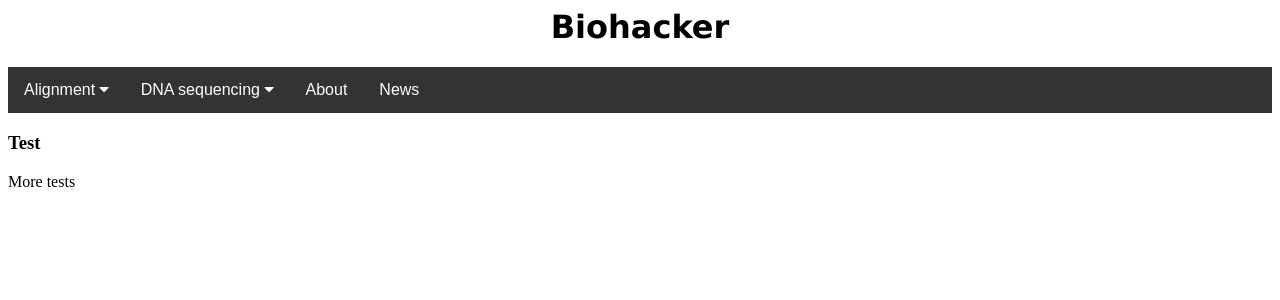
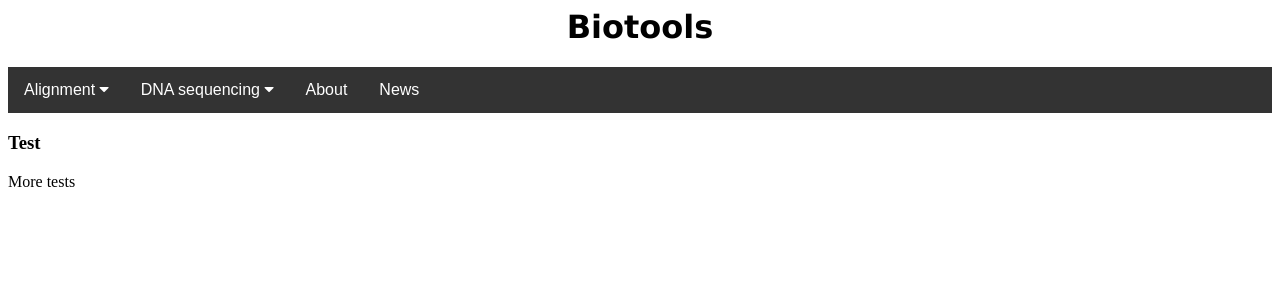
Before and after one commit to TimothyOlsson/Biotools, a Flask app: page / in a window 1280 px wide. Shown: the top 300 px of the page. Run offline with Flask 2, Linux system fonts and the light colour scheme.

Commit message:
Changed name to biotools

```diff
--- a/Main.py
+++ b/Main.py
@@ -33,7 +33,7 @@ logging.basicConfig(format='%(asctime)s %(levelname)-8s %(message)s',
 #Root page
 @app.route('/')
 def index():
-    author = "Biohacker"
+    author = "Biotools"
     options_dict = {'Alignment': ['MSA', 'Pairwise', 'cats'],
                    'DNA sequencing': ['Random_DNA','Translate_DNA']}
 
--- a/templates/base.html
+++ b/templates/base.html
@@ -2,10 +2,10 @@
 <link rel="stylesheet" href="https://cdnjs.cloudflare.com/ajax/libs/font-awesome/4.7.0/css/font-awesome.min.css">
 
   <head>
-    <title>Biohacker.se</title>
+    <title>Biotools.se</title>
   </head>
 
-  <center><h1><font face="verdana">Biohacker</font></h1></center>
+  <center><h1><font face="verdana">Biotools</font></h1></center>
 
  <style>
 .navbar {
--- a/templates/index.html
+++ b/templates/index.html
@@ -5,7 +5,7 @@
     <title>{{ author }}.se</title>
   </head>
 
-  <center><h1><font face="verdana">Biohacker</font></h1></center>
+  <center><h1><font face="verdana">{{ author }}</font></h1></center>
 
  <style>
 .navbar {
```
